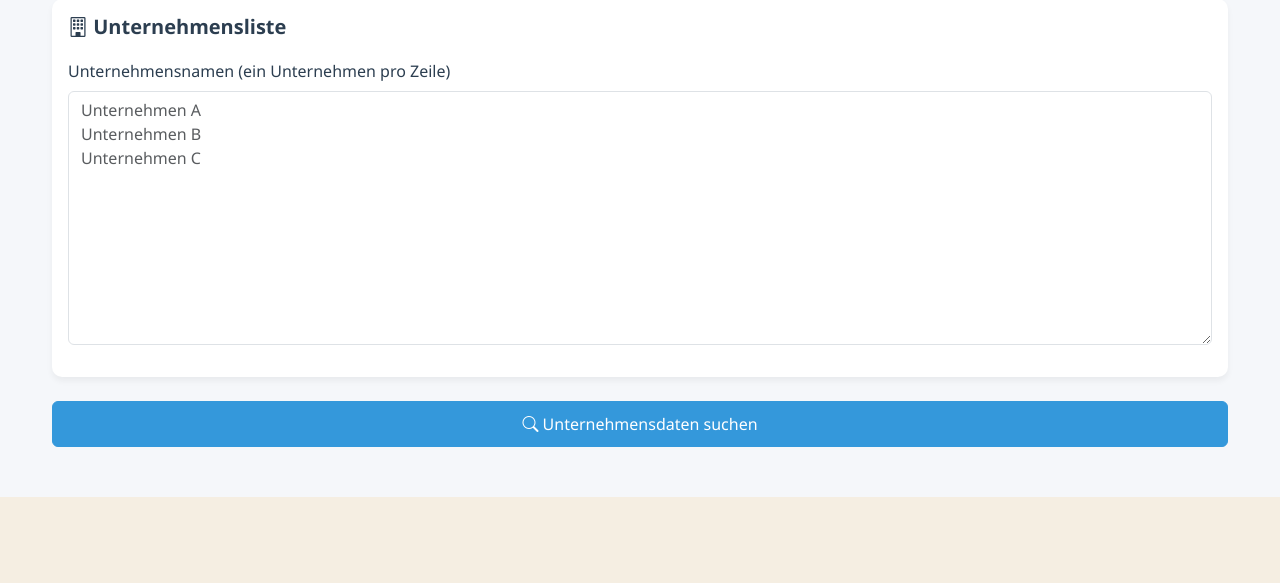
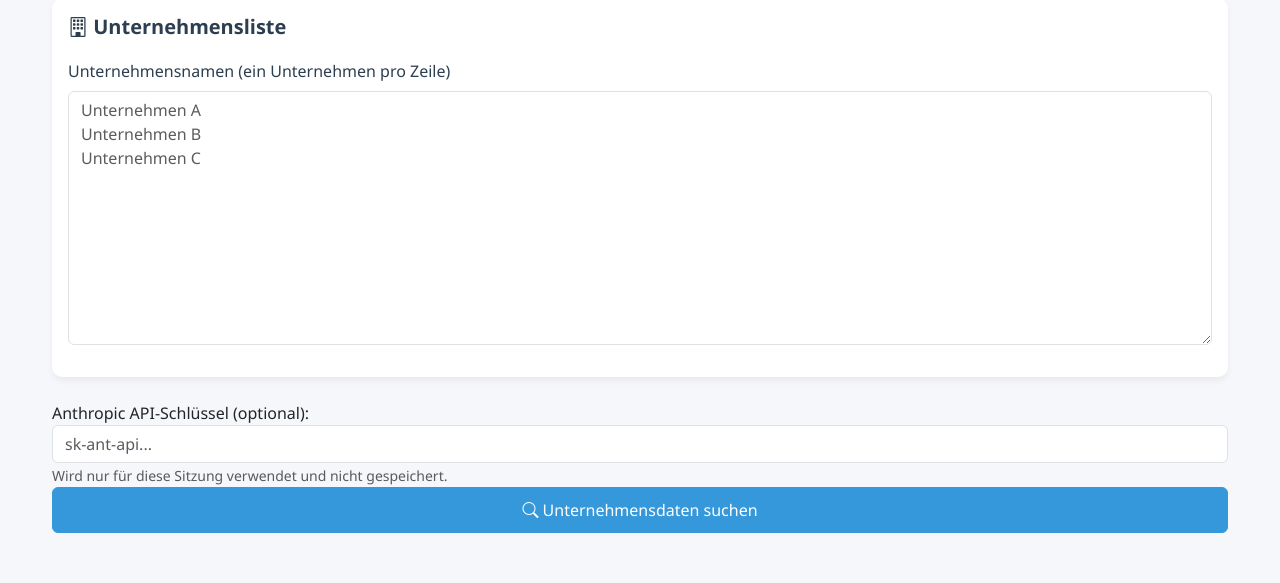
Before and after one commit to NikolasKeller/Company-ContactInfo-Finder, a Flask app: page / in a window 1280 px wide. Shown: the part 671-1254 px from the top of the page. Before the commit the page ends 1168 px from the top, so only its background shows below. Run offline with Flask 2, Linux system fonts and the light colour scheme.

Commit message:
API-Schlüssel-Eingabefeld hinzugefügt und Fehlerbehandlung verbessert

```diff
--- a/index.py
+++ b/index.py
@@ -125,6 +125,9 @@ def search():
     if not companies:
         return jsonify({'error': 'Keine Unternehmen angegeben'}), 400
 
+    if not anthropic_key:
+        return jsonify({'error': 'Anthropic API-Schlüssel fehlt. Bitte geben Sie einen API-Schlüssel ein oder konfigurieren Sie die Umgebungsvariable.'}), 400
+
     # Claude-Client initialisieren
     claude = ClaudeClient(api_key=anthropic_key)
 
--- a/templates/index.html
+++ b/templates/index.html
@@ -267,6 +267,12 @@
             </div>
         </div>
 
+        <div class="form-group">
+            <label for="apiKey">Anthropic API-Schlüssel (optional):</label>
+            <input type="text" id="apiKey" class="form-control" placeholder="sk-ant-api...">
+            <small class="form-text text-muted">Wird nur für diese Sitzung verwendet und nicht gespeichert.</small>
+        </div>
+
         <div class="d-grid gap-2">
             <button id="searchBtn" class="btn btn-primary">
                 <i class="bi bi-search"></i> Unternehmensdaten suchen
```
